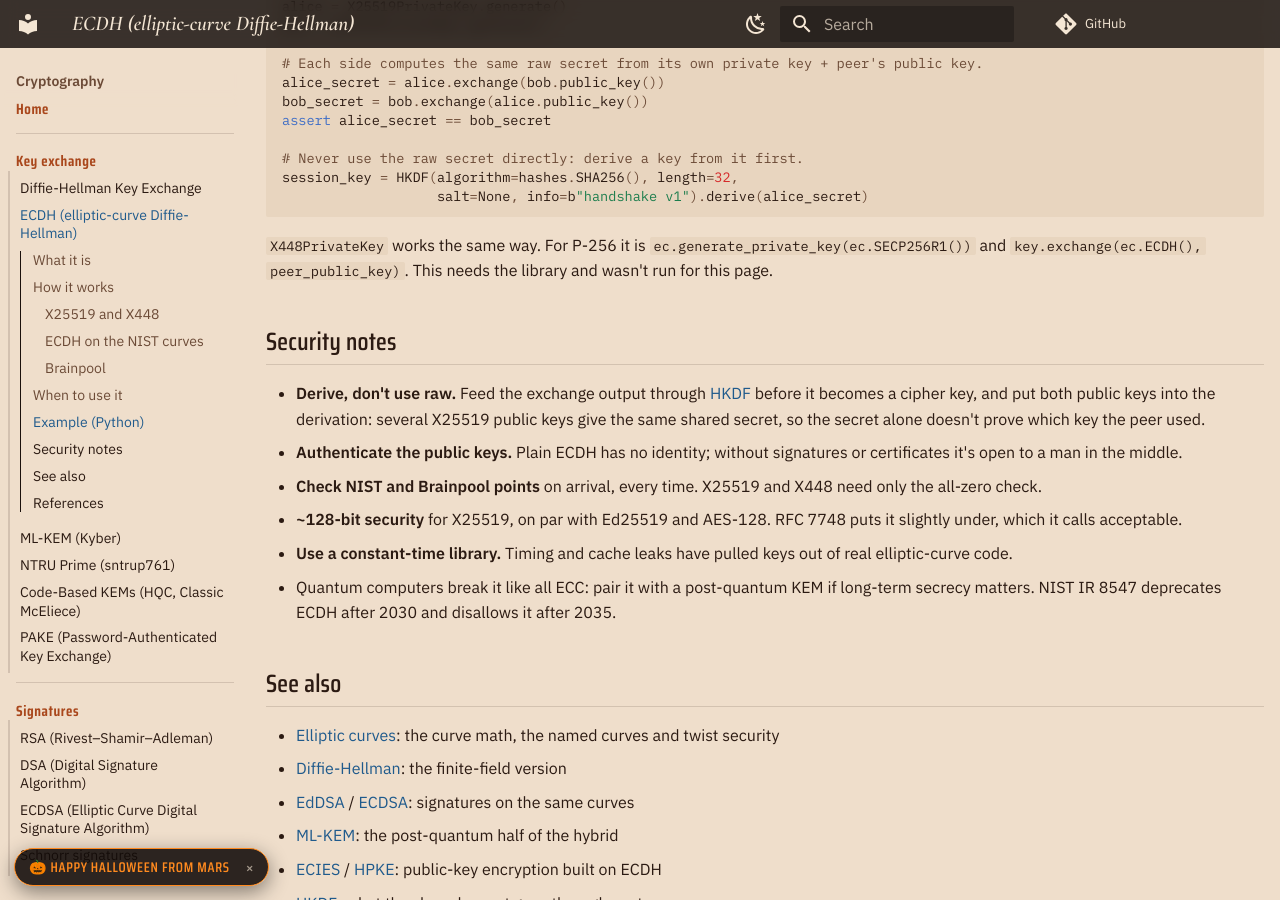
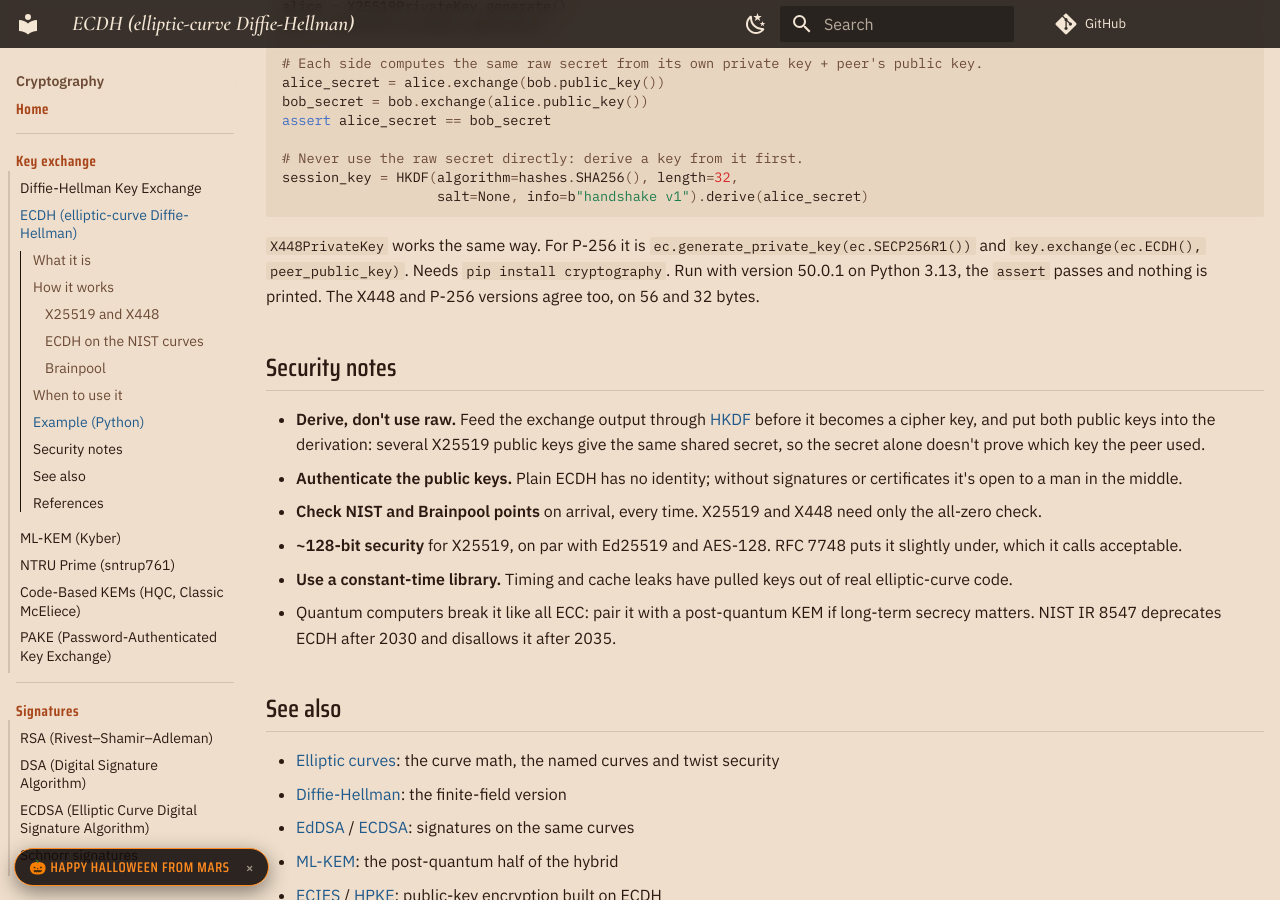
Before and after one commit to TTMathCS/cryptography, an MkDocs documentation site: the page built from docs/01-key-exchange/ECDH.md, in a window 1280 px wide and 900 px high, scrolled down 3668 px. Built offline with MkDocs 1.6.1 and Material for MkDocs 9.7.7, drawn with Linux system fonts in a browser that asks for light colours; comment, search, counter and statistics services are not loaded.

Commit message:
Key exchange examples run: all seven match (Python 3.13.17, cryptography 50.0.1, liboqs 0.16.0)
ECDH outputs match RFC 7748 6.1/6.2 in full; HQC sizes are the August 2025
spec that liboqs 0.16 implements. Library notes now say what to pip install
and that liboqs-python 0.16 prints a faulthandler line on import.

```diff
--- a/docs/01-key-exchange/ECDH.md
+++ b/docs/01-key-exchange/ECDH.md
@@ -197,8 +197,10 @@ session_key = HKDF(algorithm=hashes.SHA256(), length=32,
 
 `X448PrivateKey` works the same way. For P-256 it is
 `ec.generate_private_key(ec.SECP256R1())` and
-`key.exchange(ec.ECDH(), peer_public_key)`. This needs the library and
-wasn't run for this page.
+`key.exchange(ec.ECDH(), peer_public_key)`. Needs
+`pip install cryptography`. Run with version 50.0.1 on Python 3.13, the
+`assert` passes and nothing is printed. The X448 and P-256 versions agree
+too, on 56 and 32 bytes.
 
 ## Security notes
 
```
Also changed, not shown: docs/01-key-exchange/Code-Based-KEMs.md (+4 -1 lines), docs/01-key-exchange/ML-KEM.md (+2 -1 lines), docs/01-key-exchange/NTRU-Prime.md (+2 -1 lines).
